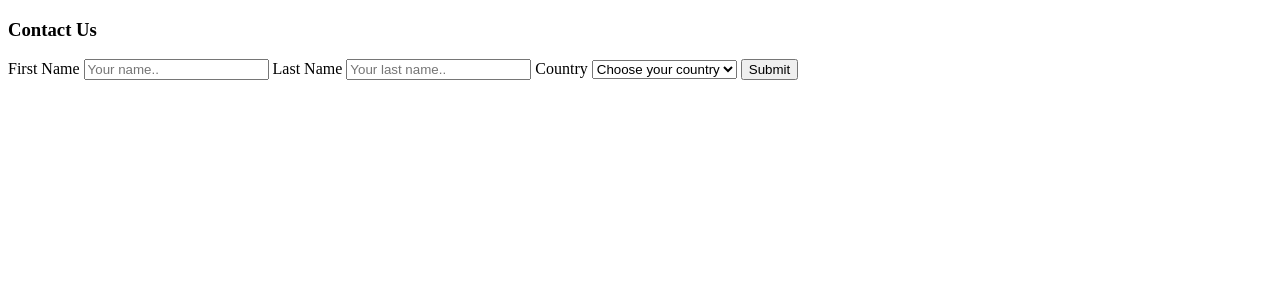
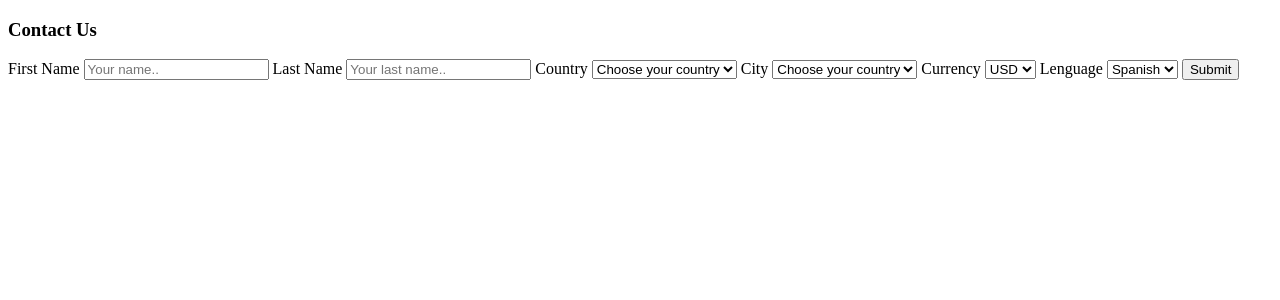
Before and after one commit to JuanJUribe/travelcssi, a Python web app: template templates/get-profile.html in a window 1280 px wide. Shown: the top 300 px of the page. Run offline with Jinja, Linux system fonts and the light colour scheme; the template is opened without the code that fills it, so the values that code supplies are empty.

Commit message:
Sign in and adding user params to datastore (params options are hardcoded)

```diff
--- a/models.py
+++ b/models.py
@@ -4,7 +4,7 @@ class User(ndb.Model):
     email = ndb.StringProperty(required=True)
     first_name = ndb.StringProperty(required=True)
     last_name = ndb.StringProperty(required=True)
-    # lenguage = ndb.StringProperty(required=True)
+    language = ndb.StringProperty(required=True)
     country = ndb.StringProperty(required=True)
-    # city = ndb.StringProperty(required=True)
-    # currency = ndb.StringProperty(required=True)
+    city = ndb.StringProperty(required=True)
+    currency = ndb.StringProperty(required=True)
--- a/templates/get-profile.html
+++ b/templates/get-profile.html
@@ -24,6 +24,29 @@
           <option value="andorra">Andorra</option>
         </select>
 
+        <label for="city">City</label>
+        <select id="city" name="city">
+          <option value="choose">	Choose your country</option>
+          <option value="afghanistan">Afghanistan</option>
+          <option value="albania">Albania	</option>
+          <option value="algeria">Algeria</option>
+          <option value="andorra">Andorra</option>
+        </select>
+
+        <label for="currency">Currency</label>
+        <select id="currency" name="currency">
+          <option value="USD">USD</option>
+          <option value="COP">COP</option>
+          <option value="EUR">EUR	</option>
+        </select>
+
+        <label for="lenguage">Lenguage</label>
+        <select id="lenguage" name="lenguage">
+          <option value="es">Spanish</option>
+          <option value="en">English</option>
+          <option value="de">German</option>
+        </select>
+
         <input type ='submit'>
       </form>
     </div>
```
Also changed, not shown: main.py (+13 -8 lines), templates/post-profile.html (deleted, +0 -13 lines).
